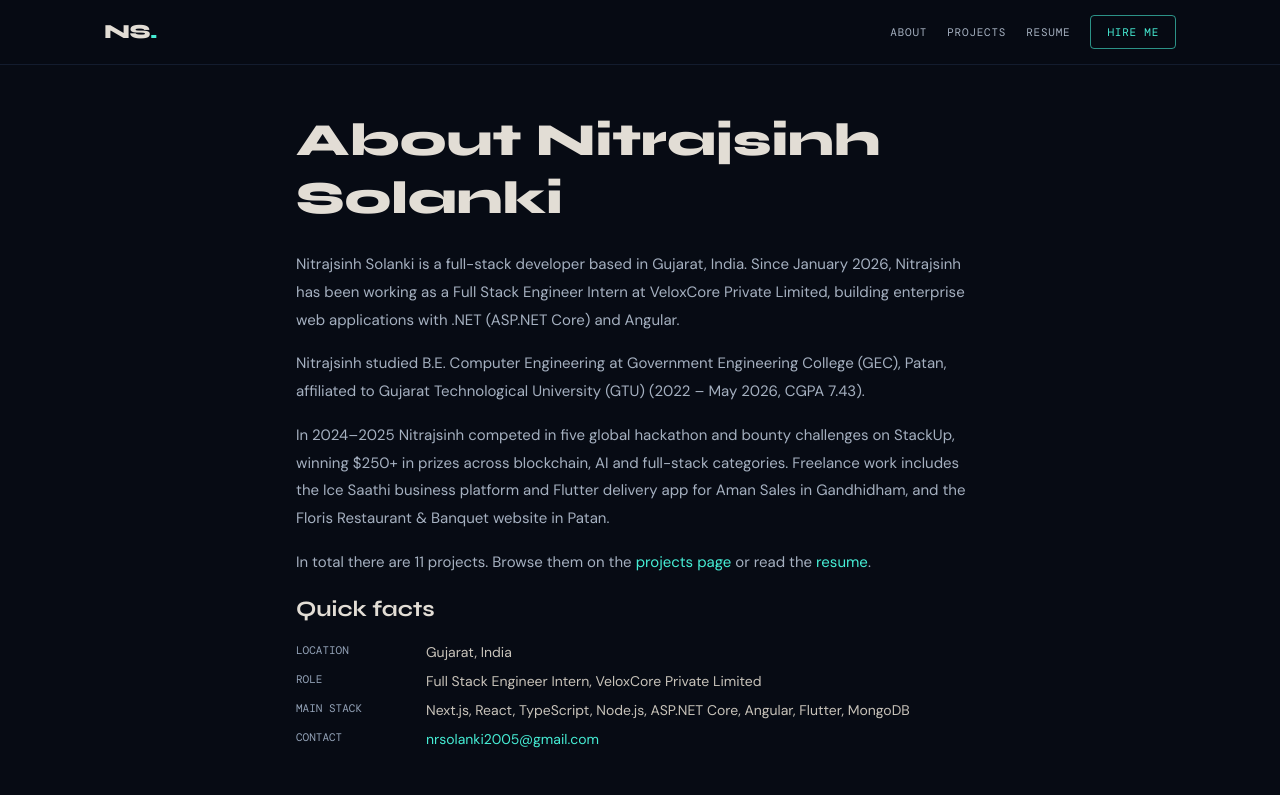
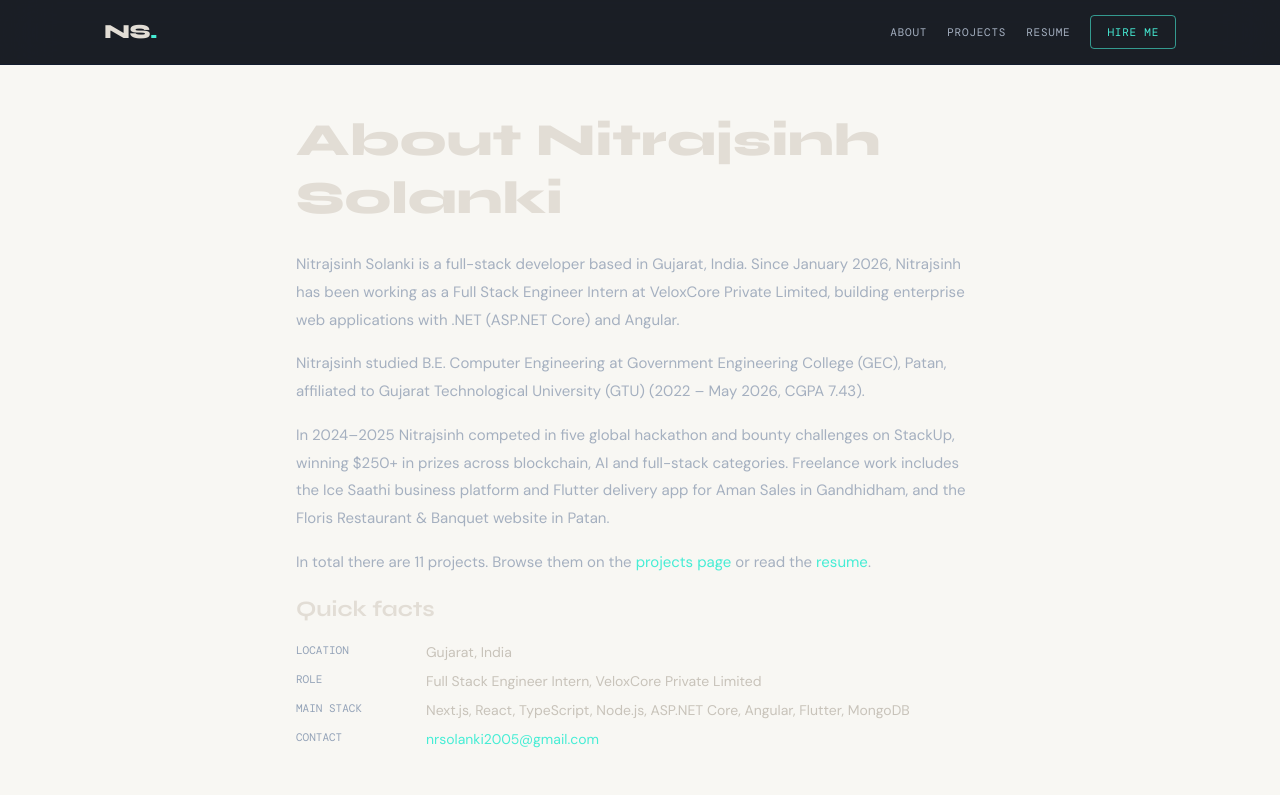
Before and after one commit to Nitrajsinh-Solanki/nitrajsinh-solanki-portfolio, a Next.js app in the folder nitrajsinh-solanki/: page /about in a window 1280 px wide. Shown: the top 795 px of the page. Built offline with nearby package versions, Linux system fonts and the light colour scheme; no server answers; a web font is replaced by a local one.

Commit message:
theme: establish warm editorial design tokens

```diff
--- a/nitrajsinh-solanki/app/globals.css
+++ b/nitrajsinh-solanki/app/globals.css
@@ -1,8 +1,19 @@
 @import "tailwindcss";
 
 :root {
-  --background: #070B14;
-  --foreground: #E2DDD5;
+  color-scheme: light;
+  --background: #F8F7F3;
+  --foreground: #17191D;
+  --surface: #FFFFFF;
+  --surface-alt: #F0EEE8;
+  --text-secondary: #555963;
+  --text-muted: #737780;
+  --border: #E3E0D8;
+  --accent: #4F46E5;
+  --accent-hover: #4338CA;
+  --accent-soft: #EEF2FF;
+  --dark-surface: #17191D;
+  --dark-surface-text: #F8F7F3;
 }
 
 @theme inline {
@@ -54,7 +65,7 @@ body {
   display: inline-block;
   width: 2px;
   height: 1.1em;
-  background: #5EEAD4;
+  background: #4F46E5;
   margin-left: 3px;
   vertical-align: middle;
   border-radius: 1px;
@@ -78,9 +89,9 @@ body {
   background: conic-gradient(
     from 0deg,
     transparent 0%,
-    #5EEAD4 25%,
+    #4F46E5 25%,
     transparent 50%,
-    #5EEAD4 75%,
+    #4F46E5 75%,
     transparent 100%
   );
   animation: ringRotate 4s linear infinite;
@@ -90,13 +101,13 @@ body {
   position: absolute;
   inset: 3px;
   border-radius: 9999px;
-  background: #070B14;
+  background: #F8F7F3;
   z-index: 1;
 }
 
 /* ── Dot grid background ── */
 .dot-grid {
-  background-image: radial-gradient(circle, #1A2B42 1px, transparent 1px);
+  background-image: radial-gradient(circle, #E3E0D8 1px, transparent 1px);
   background-size: 28px 28px;
 }
 
@@ -135,6 +146,45 @@ body {
 
 /* Keep keyboard focus visible on interactive controls. */
 :where(a, button, input, textarea, select, summary, [tabindex]:not([tabindex="-1"])):focus-visible {
-  outline: 2px solid #5EEAD4;
+  outline: 2px solid #4F46E5;
   outline-offset: 3px;
 }
+
+
+/* ── Warm Editorial Light theme foundations ── */
+html {
+  background: var(--background);
+  color-scheme: light;
+}
+
+body {
+  background: var(--background);
+  color: var(--foreground);
+}
+
+::selection {
+  color: var(--foreground);
+  background: rgba(79, 70, 229, 0.16);
+}
+
+/* The editorial theme favors immediate content over decorative entrance effects. */
+.anim-1,
+.anim-2,
+.anim-3,
+.anim-4,
+.anim-5,
+.anim-6,
+.anim-img {
+  animation: none !important;
+  opacity: 1 !important;
+  transform: none !important;
+}
+
+.cursor-blink {
+  display: none !important;
+}
+
+/* Do not render the previous full-page dot pattern. */
+.dot-grid {
+  background-image: none !important;
+}
--- a/nitrajsinh-solanki/app/layout.tsx
+++ b/nitrajsinh-solanki/app/layout.tsx
@@ -21,8 +21,8 @@ const dmSans = DM_Sans({
 });
 
 export const viewport: Viewport = {
-  themeColor: "#070B14",
-  colorScheme: "dark",
+  themeColor: "#F8F7F3",
+  colorScheme: "light",
   width: "device-width",
   initialScale: 1,
 };
@@ -87,7 +87,7 @@ export default function RootLayout({
       lang={LOCALE_BCP47}
       className={`${syne.variable} ${dmMono.variable} ${dmSans.variable} h-full`}
     >
-      <body className="min-h-full flex flex-col bg-[#070B14] text-[#E2DDD5] antialiased">
+      <body className="min-h-full flex flex-col bg-[#F8F7F3] text-[#17191D] antialiased">
         {children}
       </body>
     </html>
--- a/nitrajsinh-solanki/app/page.tsx
+++ b/nitrajsinh-solanki/app/page.tsx
@@ -18,7 +18,7 @@ export const metadata: Metadata = {
 
 export default function Home() {
   return (
-    <div className="flex flex-col min-h-screen bg-[#070B14]">
+    <div className="flex flex-col min-h-screen bg-[#F8F7F3]">
       <JsonLd data={homeGraph()} />
       <Navbar />
       <main className="flex-1">
```
